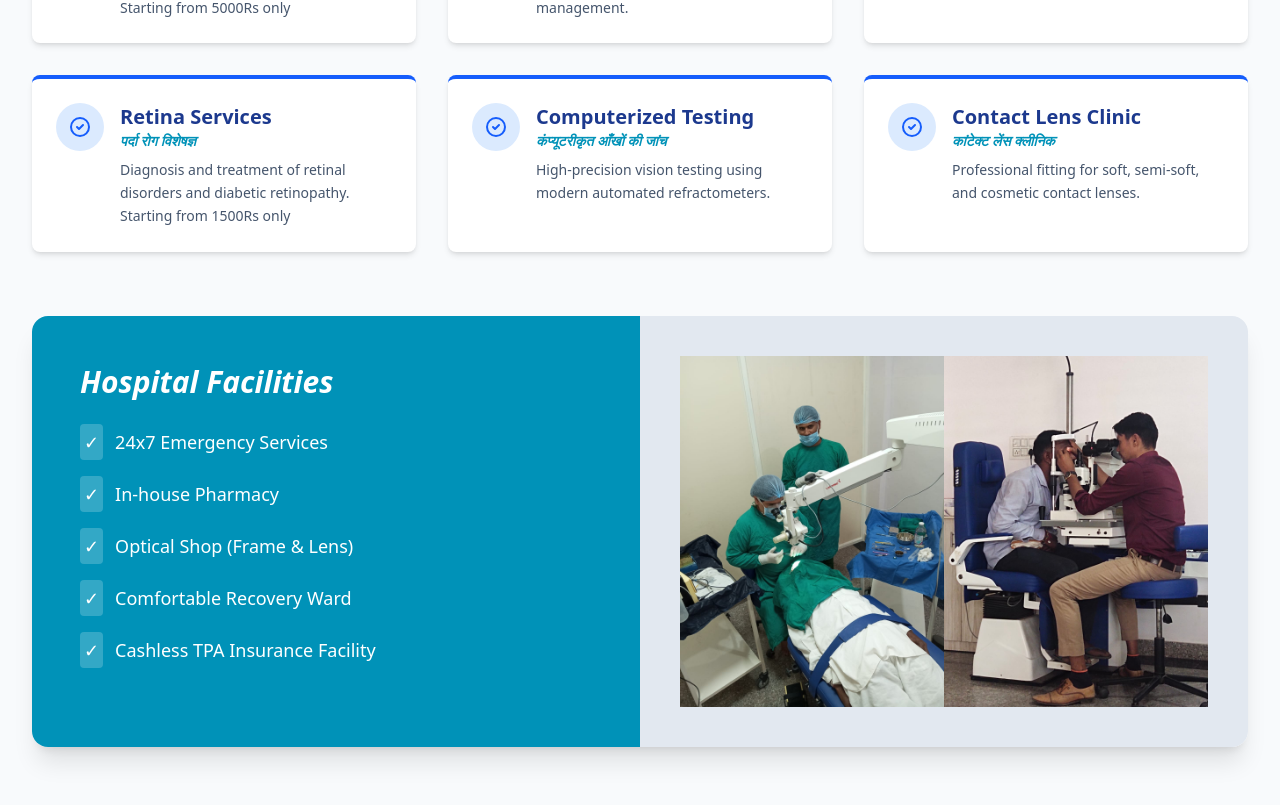
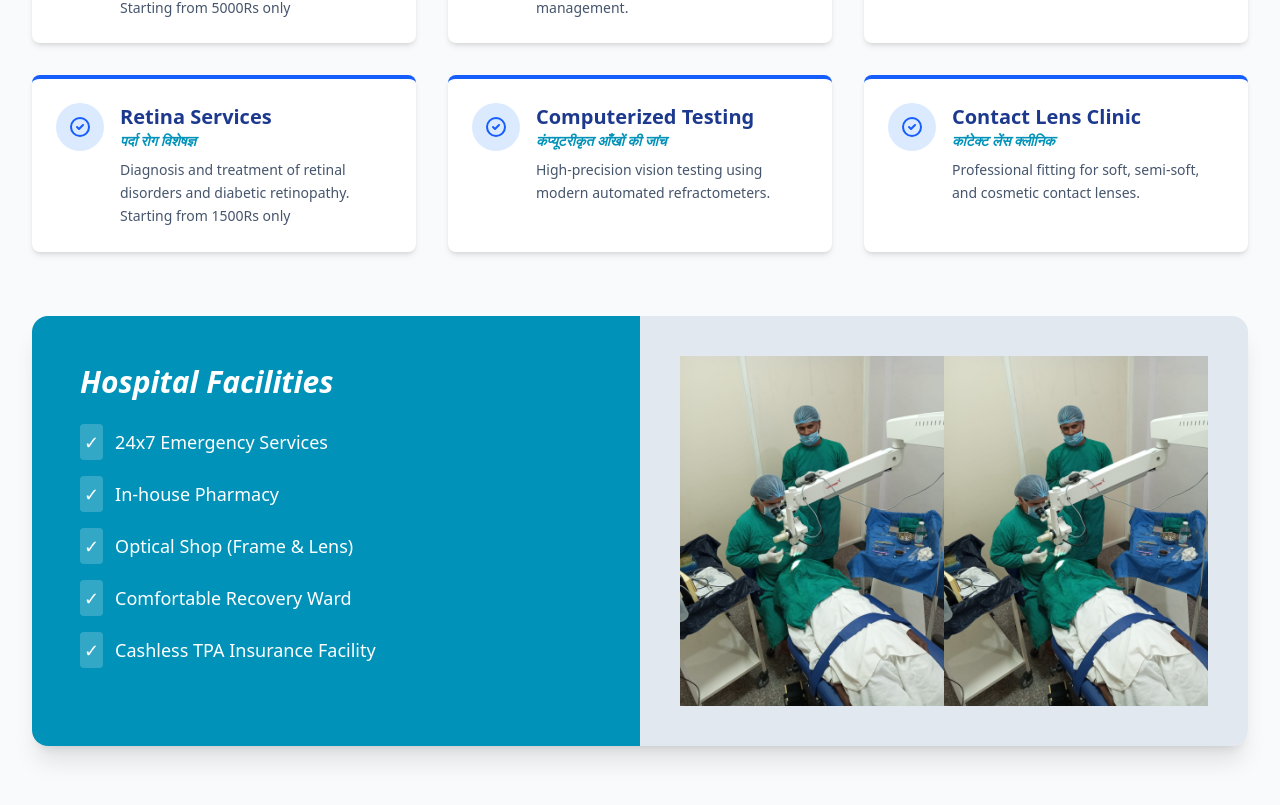
Before and after one commit to kpil-kswn/Netrajyoti-Eye-Hospital_React, a React (Vite) app: page /services in a window 1280 px wide. Shown: the part 493-1298 px from the top of the page. Built offline with nearby package versions, Linux system fonts and the light colour scheme.

Commit message:
Update Services.jsx

```diff
--- a/src/components/Services.jsx
+++ b/src/components/Services.jsx
@@ -1,4 +1,6 @@
 import React from "react";
+import area1 from "../assets/area1.jpeg";
+import area2 from "../assets/area1.jpeg";
 
 const ServiceItem = ({ title, hindiTitle, description,fees}) => (
   <div className="bg-white p-6 rounded-lg shadow-md border-t-4 border-blue-600 hover:transform hover:-translate-y-1 transition-all duration-300">
@@ -124,10 +126,10 @@ const Services = () => {
           </div>
           <div className="md:w-1/2 bg-slate-200 flex items-center justify-center p-10">
             <div>
-              <img src="/src/assets/area1.jpeg" alt="advanceclinic" />
+              <img src={area1} alt="advanceclinic" />
             </div>
             <div>
-              <img src="/src/assets/area2.jpeg" alt="eyetesting" />
+              <img src={area2} alt="eyetesting" />
             </div>
           </div>
         </div>
```
